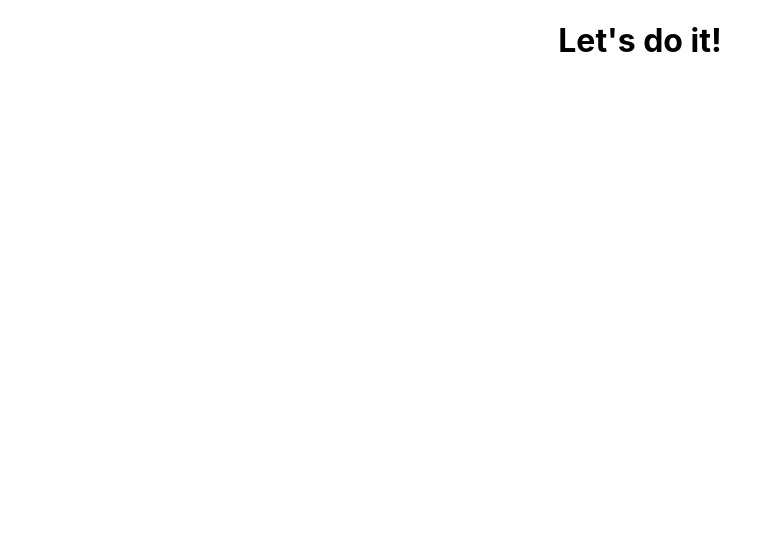
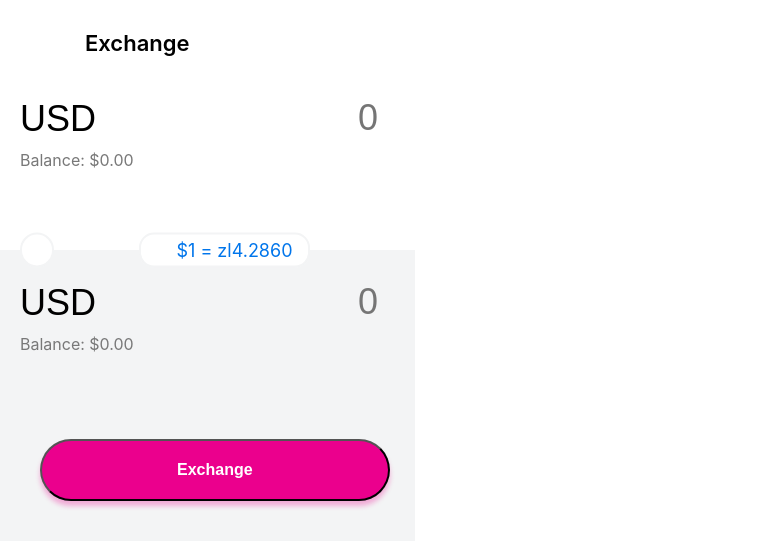
Before and after one commit to mashnello/fx-app, a React (Create React App) app: page / in a window 1280 px wide. Shown: the top 550 px of the page, without its empty margins (0-761 px from the left). Built offline with nearby package versions, Linux system fonts and the light colour scheme.

Commit message:
create basic layout

```diff
--- a/src/App.css
+++ b/src/App.css
@@ -1,3 +1,106 @@
 .app {
+  max-width: 415px;
+  width: 100%;
+  box-sizing: border-box;
+  background-color: rgb(256, 256, 256);
+}
+
+.ccy {
+  padding: 30px 20px 35px;
+  box-sizing: border-box;
+  background-color: rgb(256, 256, 256);
+}
+
+.ccy2 {
+  background-color: rgb(243, 244, 245);
+}
+
+.ccy-wrapper {
+  display: flex;
+  justify-content: space-between;
+}
+
+.header {
+  text-align: left;
+  font-size: 22px;
+  font-weight: 600;
+  padding: 30px 85px 10px;
+  margin: 0;
+}
+
+.ccy-list {
+  -webkit-appearance: none;
+  -moz-appearance: none;
+  appearance: none;
+  font-size: 36px;
+  border: 0;
+  background-color: transparent;
+  outline: 0;
+}
+
+.balance {
+  display: block;
+  text-align: left;
+  color: rgb(120, 120, 120);
+  padding: 10px 0;
+}
+
+.ccy-value {
+  -webkit-appearance: none;
+  -moz-appearance: none;
+  appearance: none;
+  text-align: right;
+  font-size: 36px;
+  color: rgb(0, 0, 0);
+  background-color: transparent;
+  border: 0;
+  outline: 0;
+  width: 100%;
+}
+
+.ccy-switch-wrapper {
+  display: flex;
+  transform: translateY(50%);
   text-align: center;
+  padding: 0 20px;
 }
+
+.ccy-switch {
+  background-color: rgb(256, 256, 256);
+  border-radius: 20px;
+  display: inline-block;
+  box-sizing: border-box;
+  align-items: center;
+  padding: 15px;
+  border: 2px solid rgb(243, 244, 245);
+  color: rgb(0, 117, 235);
+}
+
+.ccy-rate {
+  background-color: rgb(256, 256, 256);
+  display: inline-block;
+  box-sizing: border-box;
+  border-radius: 15px;
+  padding: 5px 15px 5px 35px;
+  border: 2px solid rgb(243, 244, 245);
+  color: rgb(0, 117, 235);
+  margin: 0 auto;
+  font-size: 18px;
+}
+
+.exchange-btn-wrapper {
+  text-align: center;
+  background-color: rgb(243, 244, 245);
+  padding: 40px;
+}
+
+.exchange-btn {
+  background-color: rgb(235, 0, 141);
+  box-shadow: 0px 5px 5px 0px rgb(235, 0, 141, 0.3);
+  color: rgb(256, 256, 256);
+  font-size: 16px;
+  font-weight: 600;
+  padding: 20px 135px;
+  border-radius: 35px;
+  outline: none;
+}
--- a/src/App.js
+++ b/src/App.js
@@ -5,9 +5,48 @@ class App extends Component {
   render() {
     return (
       <div className="app">
-        <h1>
-          Let's do it!
-        </h1>
+        <header>
+          <h1 className="header">Exchange</h1>
+        </header>
+        <main>
+          <div className="ccy ccy1">
+            <div className="ccy-wrapper">
+              <select className="ccy-list">
+                <option value="USD" selected>USD</option>
+                <option value="EUR">EUR</option>
+                <option value="GBP">GBP</option>
+              </select>
+              <input
+                className="ccy-value"
+                type="number"
+                placeholder="0"
+              />
+            </div>
+            <div className="balance">Balance: $0.00</div>
+          </div>
+          <div className="ccy-switch-wrapper">
+            <div className="ccy-switch"></div>
+            <div className="ccy-rate">$1 = zl4.2860</div>
+          </div>
+          <div className="ccy ccy2">
+            <div className="ccy-wrapper">
+              <select className="ccy-list">
+                <option value="USD" selected>USD</option>
+                <option value="EUR">EUR</option>
+                <option value="GBP">GBP</option>
+              </select>
+              <input
+                className="ccy-value"
+                type="number"
+                placeholder="0"
+              />
+            </div>
+            <div className="balance">Balance: $0.00</div>
+          </div>
+          <div className="exchange-btn-wrapper">
+            <button className="exchange-btn">Exchange</button>
+          </div>
+        </main>
       </div>
     );
   }
```
